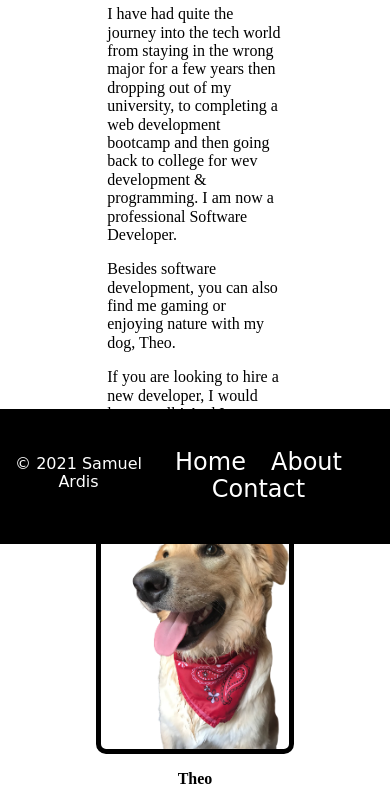
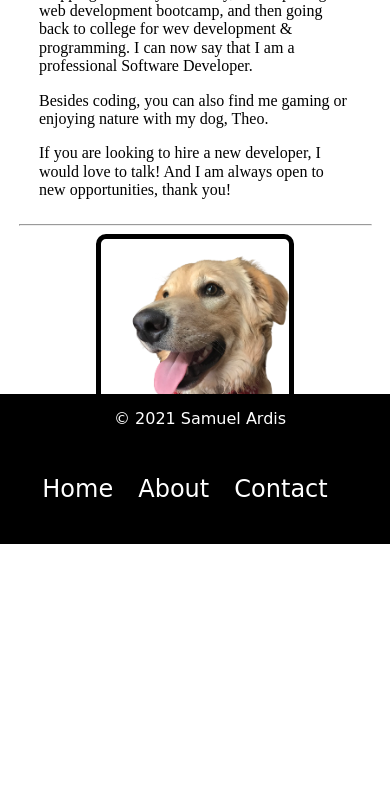
Before and after one commit to ardissam0/portfolio-001, a plain HTML site: page about.html in a window 390 px wide. Shown: the part 300-1105 px from the top of the page. After the commit the page ends 994 px from the top, so only its background shows below. Drawn offline with nearby package versions, Linux system fonts and the light colour scheme.

Commit message:
Finished up styling and made it mobile friendly

```diff
--- a/about.html
+++ b/about.html
@@ -29,8 +29,8 @@
                     <header>
                         <div class="about-me-text">
                             <h2>Learn more about me:</h2>
-                            <p>I have had quite the journey into the tech world from staying in the wrong major for a few years then dropping out of my university, to completing a web development bootcamp and then going back to college for wev development & programming. I am now a professional Software Developer.</p>
-                            <p>Besides software development, you can also find me gaming or enjoying nature with my dog, Theo.</p>
+                            <p>I have had quite the journey into the tech world from going to a university undecided, then dropping out of my university, to completing a web development bootcamp, and then going back to college for wev development & programming. I can now say that I am a professional Software Developer.</p>
+                            <p>Besides coding, you can also find me gaming or enjoying nature with my dog, Theo.</p>
                             <p>If you are looking to hire a new developer, I would love to talk! And I am always open to new opportunities, thank you!</p>
                         </div>
                         <hr>
--- a/styles.css
+++ b/styles.css
@@ -14,6 +14,7 @@ nav a {
     font-size: 1.5em;
     margin-right: 20px;
     color: white;
+    text-decoration: none;
 }
 nav a:link {
     color: white;
@@ -22,14 +23,15 @@ nav a:visited {
     color: lightgrey;
 }
 nav a:hover {
-    color: dodgerblue;
+    color: #9C9054;
 }
 nav a:active{
-    color: firebrick;
+    color: #4F3749;
 }
 
 /* Main content styles*/
 body {
+    margin: 0 0 150px;
     align-items: center;
     text-align: center;
 }
@@ -50,7 +52,7 @@ section header .intro-text {
 }
 section header .about-me-text {
     display: block;
-    width: 45%;
+    width: 35%;
     margin-left: auto;
     margin-right: auto;
     text-align: left;
@@ -63,8 +65,11 @@ section header .contact-me-list{
     text-align: left;
     margin-top: 10%;
 }
+section header .contact-me-list li{
+    list-style-type: none;
+    margin-top: 10%;
+}
 a {
-    text-decoration: none;
     color: black;
 }
 img {
@@ -75,10 +80,10 @@ ul li {
     font-weight: bold;
 }
 ul li a:hover {
-    color: dodgerblue;
+    color: #9C9054;
 }
 hr{
-    width: 50%;
+    width: 40%;
 }
 
 /* Theo's image */
@@ -96,6 +101,7 @@ footer {
     background-color: black;
     position: fixed;
     width: 100%;
+    height: 150px;
     bottom: 0;
     color: white;
     display: flex;
@@ -109,3 +115,29 @@ footer div {
 footer nav {
     margin-bottom: 40px;
 }
+
+/* @media mobile-friendly styling */
+@media (max-width: 600px) {
+    html, body {
+        overflow-x: hidden;
+    }
+    .header-navigation, nav, footer {
+        flex-direction: column;
+    }
+    section header .intro-text, .about-me-text, .contact-me-list {
+        width: 90%;
+        margin: 0 auto;
+    }
+    section header .about-me-text {
+        width: 80%;
+        margin-left: 10%;
+        margin-right: 10%;
+        text-align: left;
+    }
+    footer div, nav {
+        margin-top: 0;
+    }
+    hr {
+        width: 90%;
+    }
+}
```
Also changed, not shown: contact.html (+2 -4 lines).
